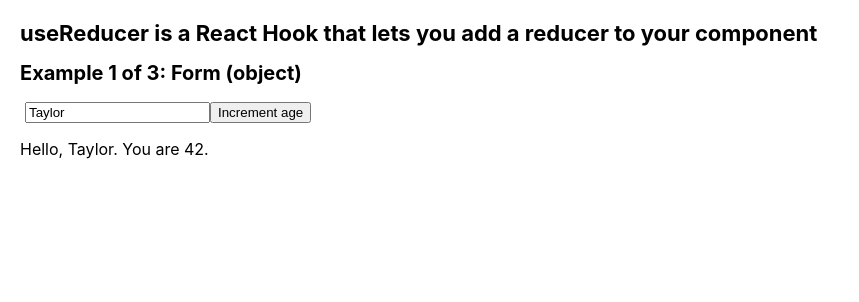
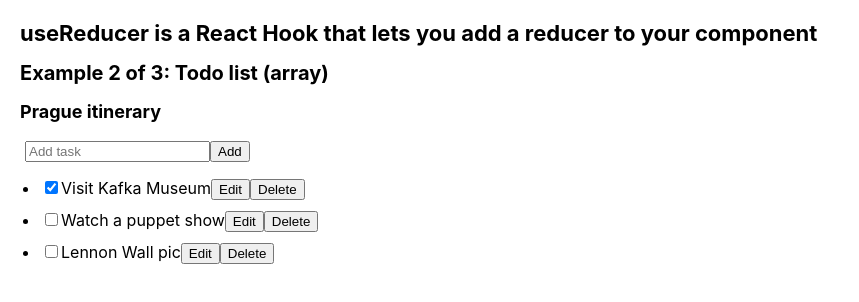
Before and after one commit to VladimirovMario/Sandbox, a React (Create React App) app in the folder 01. React documentation/03. API Reference/01. Hooks/: page / in a window 1280 px wide. Shown: the top 302 px of the page, without its empty margins (0-859 px from the left). Built offline with nearby package versions, Linux system fonts and the light colour scheme.

Commit message:
Example 2 of 3: Todo list (array)

```diff
--- /dev/null
+++ b/01. React documentation/03. API Reference/01. Hooks/src/components/UseReducer/TodoListaAray/AddTask.js
@@ -0,0 +1,26 @@
+import { useState } from 'react';
+
+export default function AddTask({ onAddTask }) {
+  const [text, setText] = useState('');
+
+  return (
+    <>
+      <input
+        type="text"
+        placeholder="Add task"
+        value={text}
+        onChange={(e) => {
+          setText(e.target.value);
+        }}
+      />
+      <button
+        onClick={() => {
+          onAddTask(text);
+          setText('');
+        }}
+      >
+        Add
+      </button>
+    </>
+  );
+}
--- /dev/null
+++ b/01. React documentation/03. API Reference/01. Hooks/src/components/UseReducer/TodoListaAray/TaskList.js
@@ -0,0 +1,43 @@
+import { useState } from 'react';
+
+export default function TaskList({ tasks, onChangeTask, onDeleteTask }) {
+  const [isEditing, setIsEditing] = useState(false);
+
+  return (
+    <>
+      <ul>
+        {tasks.map((task) => (
+          <li key={task.id}>
+            <label>
+              <input
+                type="checkbox"
+                checked={task.done}
+                onChange={(e) => {
+                  onChangeTask({ ...task, done: e.target.checked });
+                }}
+              />
+              {isEditing ? (
+                <>
+                  <input
+                    type="text"
+                    value={task.text}
+                    onChange={(e) =>
+                      onChangeTask({ ...task, text: e.target.value })
+                    }
+                  />
+                  <button onClick={() => setIsEditing(false)}>Save</button>
+                </>
+              ) : (
+                <>
+                  {task.text}
+                  <button onClick={() => setIsEditing(true)}>Edit</button>
+                  <button onClick={() => onDeleteTask(task.id)}>Delete</button>
+                </>
+              )}
+            </label>
+          </li>
+        ))}
+      </ul>
+    </>
+  );
+}
--- /dev/null
+++ b/01. React documentation/03. API Reference/01. Hooks/src/components/UseReducer/TodoListaAray/TodoListArray.js
@@ -0,0 +1,89 @@
+import { useReducer } from 'react';
+import AddTask from './AddTask';
+import TaskList from './TaskList';
+
+export default function TodoListArray() {
+  return (
+    <>
+      <h2>Example 2 of 3: Todo list (array)</h2>
+      <TaskApp />
+    </>
+  );
+}
+
+function taskReducer(tasks, action) {
+  console.log(action);
+
+  switch (action.type) {
+    case 'added': {
+      return [
+        ...tasks,
+        {
+          id: action.id,
+          text: action.text,
+          done: false,
+        },
+      ];
+    }
+    case 'changed': {
+      return tasks.map((t) => {
+        if (t.id === action.task.id) {
+          return action.task;
+        } else {
+          return t;
+        }
+      });
+    }
+    case 'delete': {
+      return tasks.filter((t) => t.id !== action.id);
+    }
+    default: {
+      throw Error('Unknown action: ' + action.type);
+    }
+  }
+}
+
+function TaskApp() {
+  const [tasks, dispatch] = useReducer(taskReducer, initialTasks);
+
+  function handleAddTask(text) {
+    dispatch({
+      type: 'added',
+      id: nextId++,
+      text: text,
+    });
+  }
+
+  function handleChangeTask(task) {
+    dispatch({
+      type: 'changed',
+      task: task,
+    });
+  }
+
+  function handleDelete(taskId) {
+    dispatch({
+      type: 'delete',
+      id: taskId,
+    });
+  }
+
+  return (
+    <>
+      <h3>Prague itinerary</h3>
+      <AddTask onAddTask={handleAddTask} />
+      <TaskList
+        tasks={tasks}
+        onChangeTask={handleChangeTask}
+        onDeleteTask={handleDelete}
+      />
+    </>
+  );
+}
+
+let nextId = 3;
+const initialTasks = [
+  { id: 0, text: 'Visit Kafka Museum', done: true },
+  { id: 1, text: 'Watch a puppet show', done: false },
+  { id: 2, text: 'Lennon Wall pic', done: false },
+];
--- a/01. React documentation/03. API Reference/01. Hooks/src/components/UseReducer/UseReducer.js
+++ b/01. React documentation/03. API Reference/01. Hooks/src/components/UseReducer/UseReducer.js
@@ -1,4 +1,5 @@
-import FormObject from './FormObject/FormObject';
+import TodoListArray from './TodoListaAray/TodoListArray';
+// import FormObject from './FormObject/FormObject';
 // import AddingAReducerToAComponent from './AddingAReducerToAComponent/AddingAReducerToAComponent';
 
 export default function UseReducer() {
@@ -7,7 +8,8 @@ export default function UseReducer() {
       <h1>
         useReducer is a React Hook that lets you add a reducer to your component
       </h1>
-      <FormObject />
+      <TodoListArray />
+      {/* <FormObject /> */}
       {/* <AddingAReducerToAComponent /> */}
     </>
   );
```
